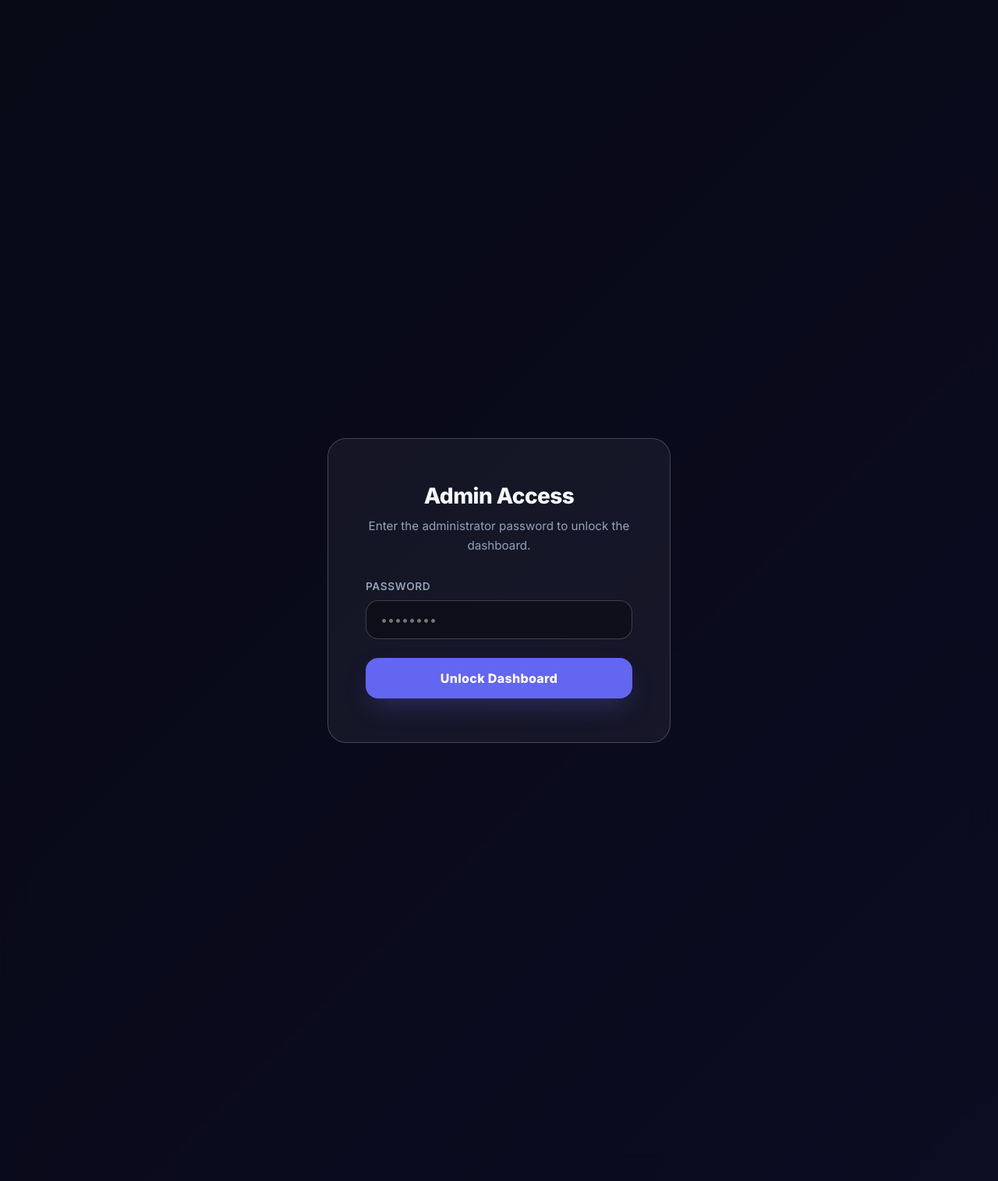
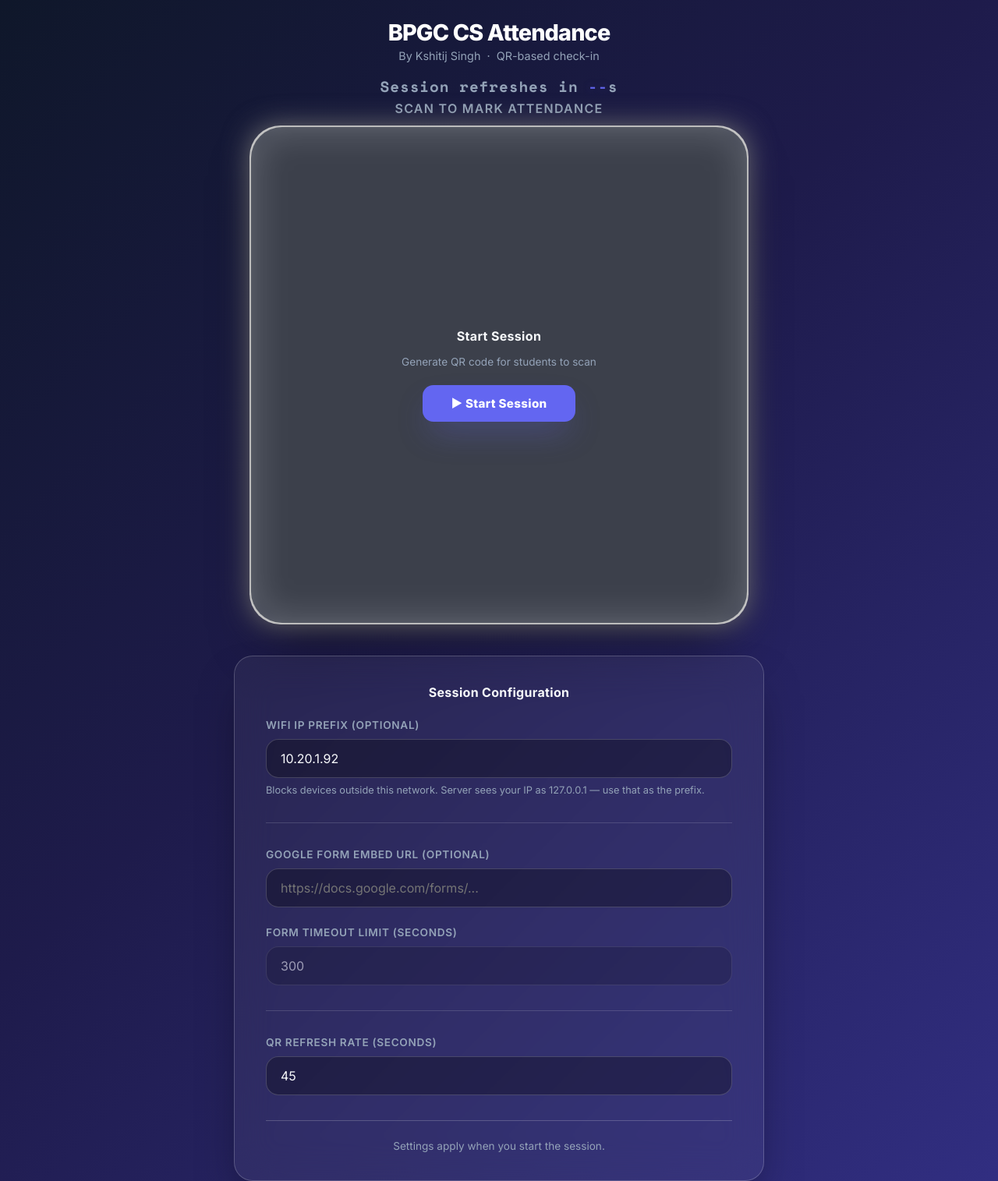
Before and after one commit to kshitij-dk-code/attendance_BPGC, a FastAPI app: page /admin in a window 1280 px wide. Shown: the whole page at 78% size. Run offline with FastAPI, Linux system fonts and the light colour scheme; the visitor is signed in with stand-in values (Sample User, id 1); some libraries are stand-ins or nearby versions.

Commit message:
Add files via upload

```diff
--- a/templates/admin_dashboard.html
+++ b/templates/admin_dashboard.html
@@ -501,6 +501,7 @@
 </head>
 <body>
     <div class="page">
+        {% if not authed %}
         <!-- Login screen -->
         <div id="login-modal">
             <div class="modal-content">
@@ -514,13 +515,15 @@
                 <button onclick="attemptLogin()">Unlock Dashboard</button>
             </div>
         </div>
+        {% endif %}
 
+        {% if authed %}
         <!-- Dashboard content -->
-        <div id="dashboard">
+        <div id="dashboard" class="visible">
             <h1>BPGC CS Attendance</h1>
             <div class="subtitle">By Kshitij Singh &nbsp;·&nbsp; QR-based check-in</div>
 
-            <div id="timer">QR Code refreshes in <span id="countdown">--</span>s</div>
+            <div id="timer">Session refreshes in <span id="countdown">--</span>s</div>
 
             <div class="qr-section">
                 <div class="section-title">Scan to Mark Attendance</div>
@@ -552,7 +555,7 @@
 
                 <div class="input-group">
                     <label>Google Form Embed URL (Optional)</label>
-                    <input type="url" id="form-url-input" placeholder="https://docs.google.com/forms/..." oninput="toggleTimeout()">
+                    <input type="url" id="form-url-input" value="{{ default_form_url }}" placeholder="https://docs.google.com/forms/..." oninput="toggleTimeout()">
                 </div>
 
                 <div class="input-group">
@@ -564,7 +567,7 @@
 
                 <div class="input-group">
                     <label>QR Refresh Rate (Seconds)</label>
-                    <input type="number" id="lifespan-input" value="45" min="10" max="300">
+                    <input type="number" id="lifespan-input" value="{{ default_timer }}" min="10" max="300">
                 </div>
 
                 <div class="panel-footer">
@@ -572,6 +575,7 @@
                 </div>
             </div>
         </div>
+        {% endif %}
     </div>
 
     <div id="toast"></div>
@@ -585,7 +589,6 @@
             setTimeout(() => t.classList.remove('show'), 3000);
         }
 
-        let adminPassword = "";
         let refreshInterval = null;
         let countdownInterval = null;
 
@@ -594,21 +597,27 @@
             document.getElementById('timeout-input').disabled = (formUrl.trim() === "");
         }
 
-        function attemptLogin() {
-            adminPassword = document.getElementById('admin-pass').value;
-            if (!adminPassword) {
+        async function attemptLogin() {
+            const pass = document.getElementById('admin-pass').value;
+            if (!pass) {
                 document.getElementById('error-msg').style.display = 'block';
                 return;
             }
-            unlockDashboard();
-        }
-
-        function unlockDashboard() {
-            document.getElementById('login-modal').classList.add('hidden');
-            document.getElementById('dashboard').classList.add('visible');
-            document.getElementById('error-msg').style.display = 'none';
-            showToast('Welcome back.');
-            detectAdminIP();
+            try {
+                const r = await fetch('/api/admin/login', {
+                    method: 'POST',
+                    headers: { 'Content-Type': 'application/json' },
+                    body: JSON.stringify({ password: pass })
+                });
+                if (r.ok) {
+                    // Server set the admin session — reload so /admin
+                    // renders the real dashboard (with prefills).
+                    location.reload();
+                    return;
+                }
+            } catch (e) { /* network error → show the error below */ }
+            document.getElementById('error-msg').style.display = 'block';
+            document.getElementById('admin-pass').value = "";
         }
 
         async function detectAdminIP() {
@@ -630,9 +639,14 @@
             try {
                 const response = await fetch('/api/admin/start', {
                     method: 'POST',
-                    headers: { 'X-Admin-Password': adminPassword, 'Content-Type': 'application/json' },
+                    headers: { 'Content-Type': 'application/json' },
                     body: JSON.stringify({ form_url: formUrl, timeout: parseInt(timeout), allowed_ip: allowedIp })
                 });
+
+                if (response.status === 401) {
+                    location.reload(); // admin session expired → back to login
+                    return;
+                }
 
                 if (response.ok) {
                     document.getElementById('qr-overlay').style.display = 'none';
@@ -641,7 +655,7 @@
                     fetchToken();
                     showToast('Session started.');
                 } else {
-                    showToast('Start failed. Check your password.', 'error');
+                    showToast('Start failed. Please try again.', 'error');
                 }
             } catch (e) {
                 console.error("Failed to start session.");
@@ -654,9 +668,13 @@
 
             try {
                 const response = await fetch('/api/admin/stop', {
-                    method: 'POST',
-                    headers: { 'X-Admin-Password': adminPassword }
+                    method: 'POST'
                 });
+
+                if (response.status === 401) {
+                    location.reload(); // admin session expired → back to login
+                    return;
+                }
 
                 if (response.ok) {
                     const blob = await response.blob();
@@ -682,7 +700,7 @@
                     document.getElementById('stop-btn-container').style.display = 'none';
                     showToast('Session stopped. Attendance exported.');
                 } else {
-                    showToast('Stop failed. Check your password.', 'error');
+                    showToast('Stop failed. Please try again.', 'error');
                 }
             } catch (e) {
                 console.error("Failed to stop session.");
@@ -693,14 +711,10 @@
         async function fetchToken() {
             const lifespan = document.getElementById('lifespan-input').value || 45;
             try {
-                const response = await fetch(`/api/admin/generate-qr-token?lifespan=${lifespan}`, {
-                    headers: { 'X-Admin-Password': adminPassword }
-                });
+                const response = await fetch(`/api/admin/generate-qr-token?lifespan=${lifespan}`);
 
                 if (response.status === 401) {
-                    document.getElementById('error-msg').style.display = 'block';
-                    clearInterval(refreshInterval);
-                    clearInterval(countdownInterval);
+                    location.reload(); // admin session expired → back to login
                     return;
                 } else if (response.status === 400) {
                     return;
@@ -735,9 +749,15 @@
             refreshInterval = setTimeout(() => fetchToken(), seconds * 1000);
         }
 
+        {% if not authed %}
         document.getElementById('admin-pass').addEventListener('keypress', function (e) {
             if (e.key === 'Enter') attemptLogin();
         });
+        {% else %}
+        detectAdminIP();
+        // Sync the Form Timeout field with any pre-filled default form URL
+        toggleTimeout();
+        {% endif %}
     </script>
 </body>
 </html>
```
